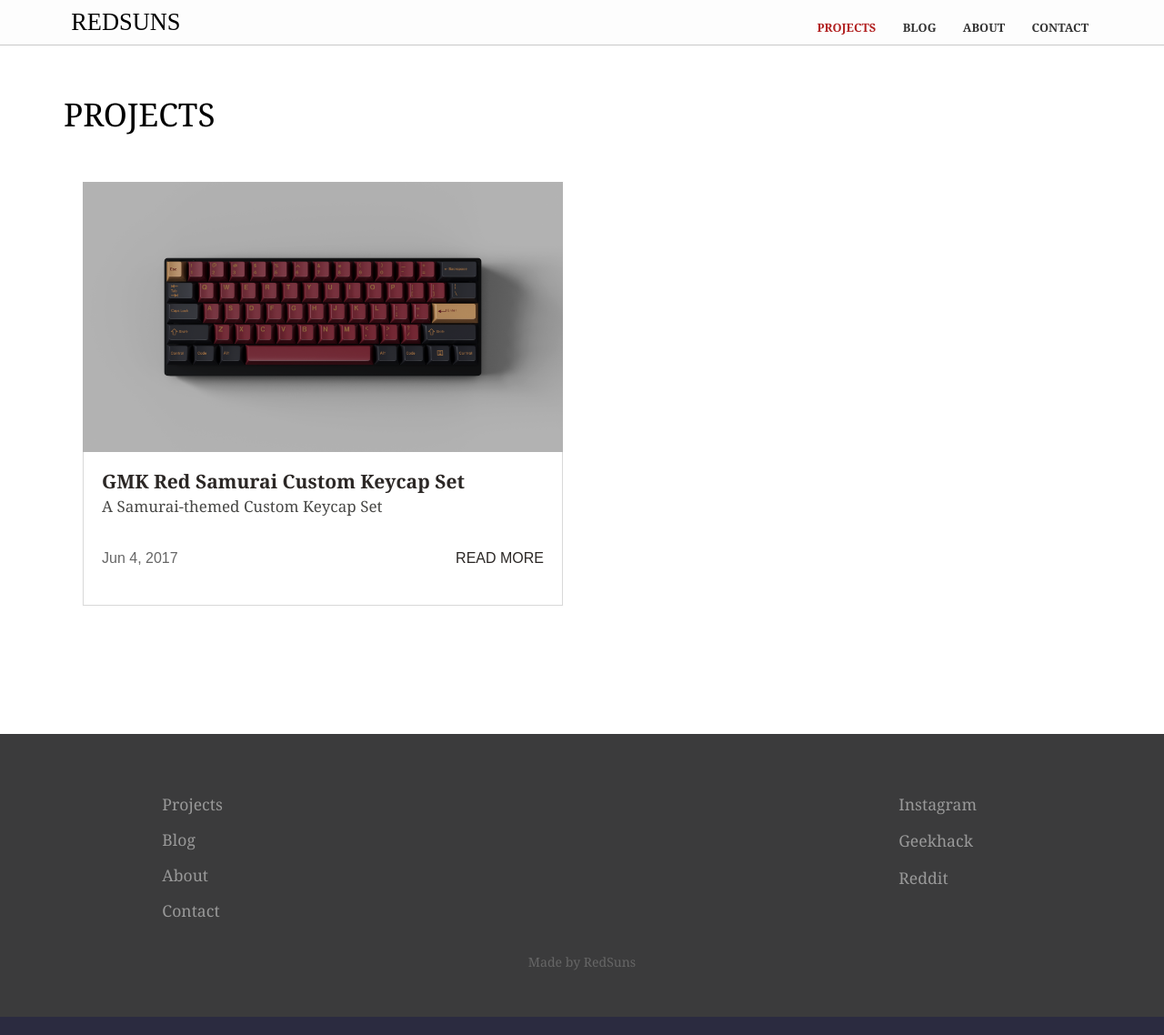
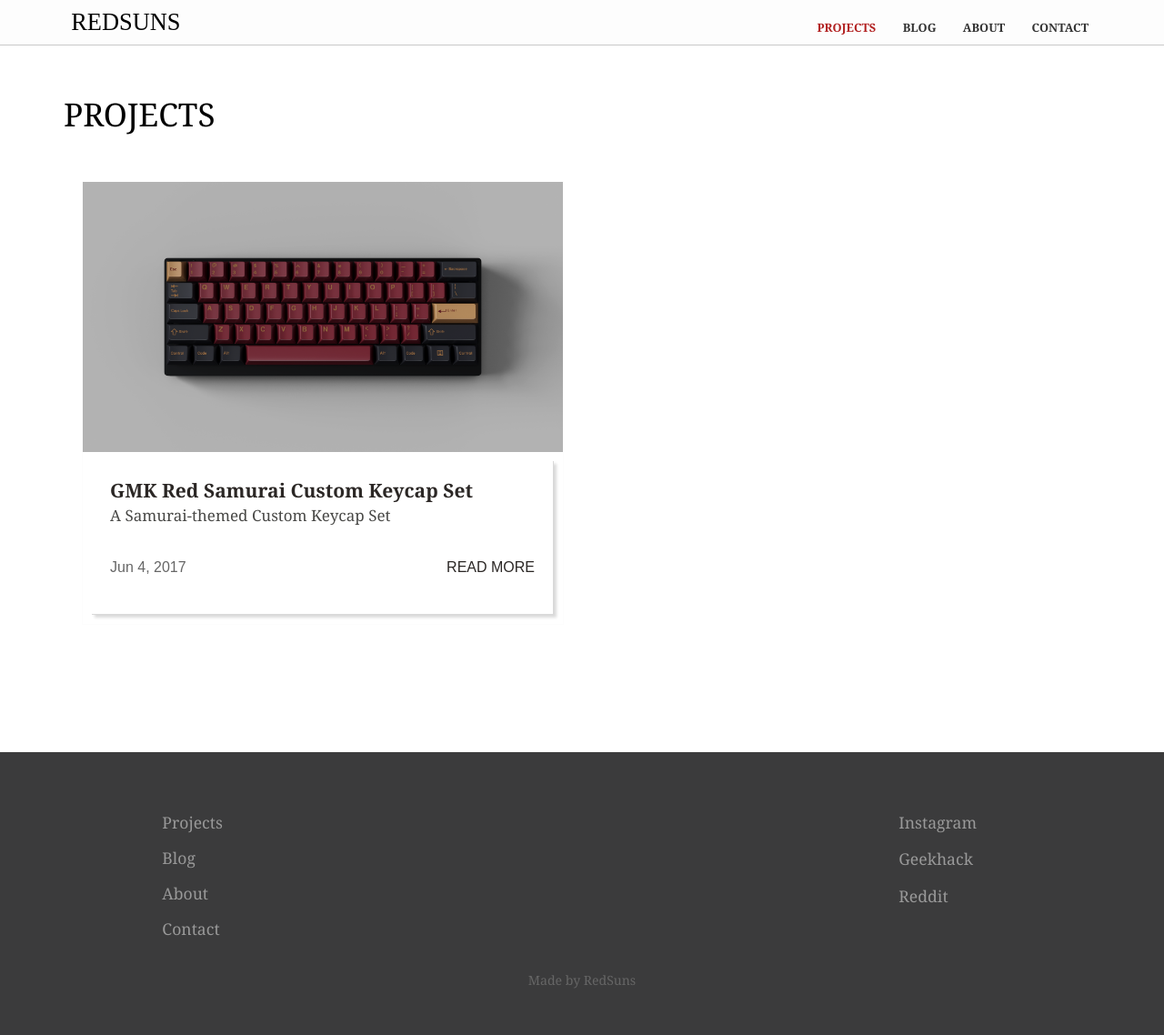
Before and after one commit to RedSunsRMK/redsunsrmk.github.io, a Jekyll site: the page built from projects.html, in a window 1280 px wide and 1138 px high. Shown: the whole window at 91% size. Built offline with Jekyll 4.4.1, drawn with Linux system fonts in a browser that asks for light colours.

Commit message:
Update layout.scss

```diff
--- a/_sass/layout.scss
+++ b/_sass/layout.scss
@@ -233,6 +233,7 @@ blockquote:before {
 		position: relative;
 		background: rgba(255, 255, 255, 1.0);
 		padding: 20px;
+		margin: 10px 10px 10px 10px;.
 		border-left: 1px solid rgba(0,0,0,0.15);
 		border-right: 1px solid rgba(0,0,0,0.15);
 		border-bottom: 1px solid rgba(0,0,0,0.15);
```
